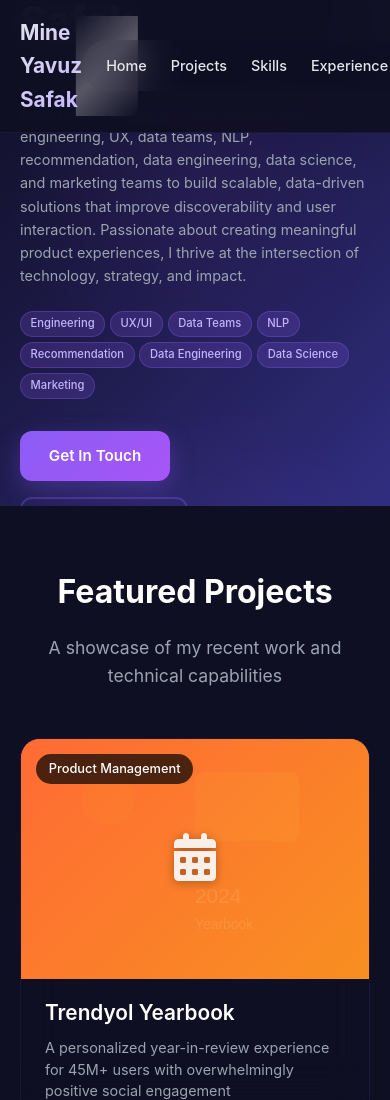
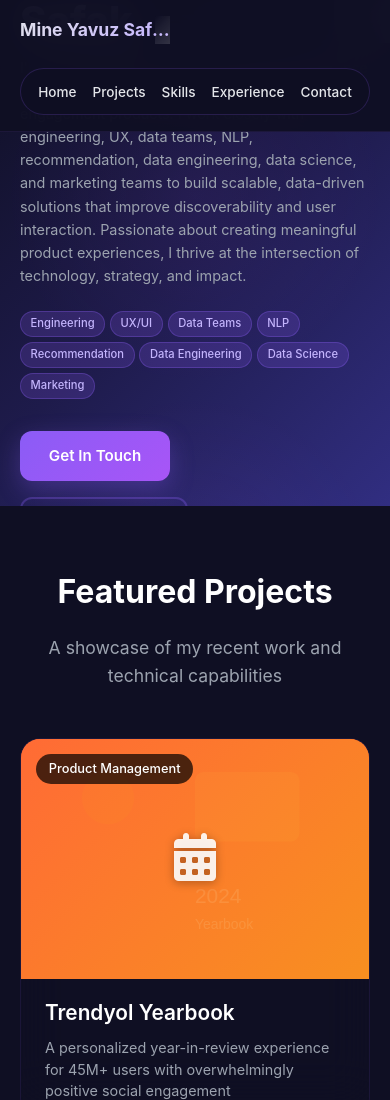
Before and after one commit to mineyavuzsafak/mineyavuzsafak.github.io, a plain HTML site: page index.html in a window 390 px wide. Shown: the top 1100 px of the page. Drawn offline with Linux system fonts and the light colour scheme.

Commit message:
Update index.html

```diff
--- a/index.html
+++ b/index.html
@@ -3,8 +3,8 @@
 <head>
     <meta charset="UTF-8">
     <meta name="viewport" content="width=device-width, initial-scale=1.0">
-    <title>Mine Yavuz Safak - Senior Product Manager | SEO & AI/LLM Expert | Cork, Ireland</title>
-    <meta name="description" content="Mine Yavuz Safak - Senior Product Manager with 7+ years at Trendyol (Alibaba Group). Expert in SEO, growth, and AI/LLM automation. Based in Cork, Ireland. Available for product management opportunities.">
+    <title>Mine Yavuz Safak - Senior Product Manager | SEO & AI/LLM in E-commerce</title>
+    <meta name="description" content="Mine Yavuz Safak is a senior product manager with over 7 years of experience at Trendyol. She specializes in SEO, growth, and AI-powered product development. Based in Cork, Ireland.">
     <meta name="keywords" content="Product Manager, SEO Expert, AI Automation, LLM, Growth Hacking, E-commerce, Trendyol, Cork Ireland, Mine Yavuz Safak">
     <meta name="author" content="Mine Yavuz Safak">
     <link href="https://cdnjs.cloudflare.com/ajax/libs/font-awesome/6.0.0/css/all.min.css" rel="stylesheet">
@@ -840,22 +840,33 @@
             /* Show logo on mobile with shimmer effect */
             .logo {
                 display: block !important;
-                font-size: 1.3rem;
+                font-size: 1.1rem;
+                max-width: 150px;
+                white-space: nowrap;
+                overflow: hidden;
+                text-overflow: ellipsis;
             }
 
             nav {
                 justify-content: space-between;
+                flex-wrap: wrap;
+                gap: 1rem;
             }
 
             .nav-links {
-                gap: 1.5rem;
-                padding: 0.8rem 1.5rem;
-                background: none;
-                border: none;
+                gap: 1rem;
+                padding: 0.6rem 1rem;
+                background: rgba(15, 15, 35, 0.9);
+                border: 1px solid rgba(139, 92, 246, 0.2);
+                border-radius: 25px;
+                backdrop-filter: blur(10px);
+                width: 100%;
+                justify-content: center;
+                margin-top: 0.5rem;
             }
 
             .nav-links a {
-                font-size: 0.9rem;
+                font-size: 0.85rem;
             }
 
             .hero {
```
